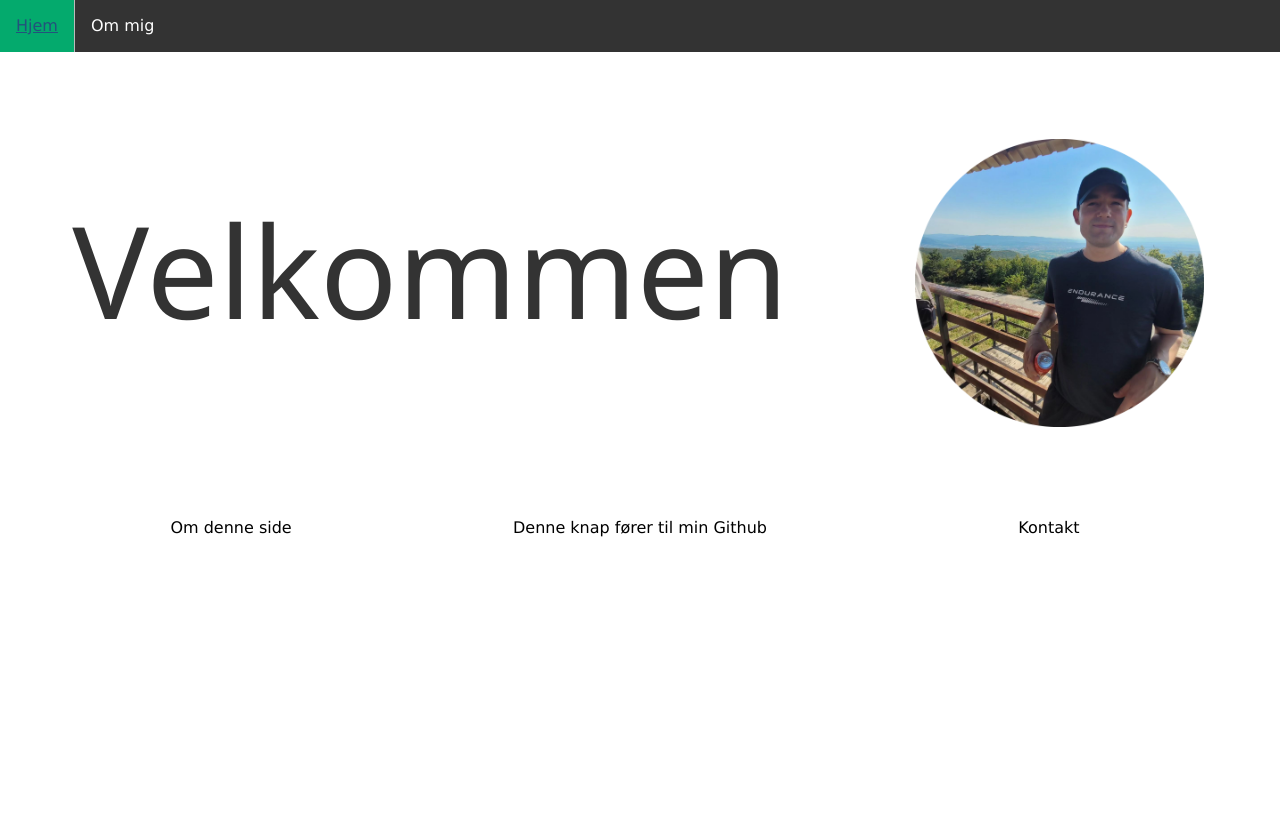
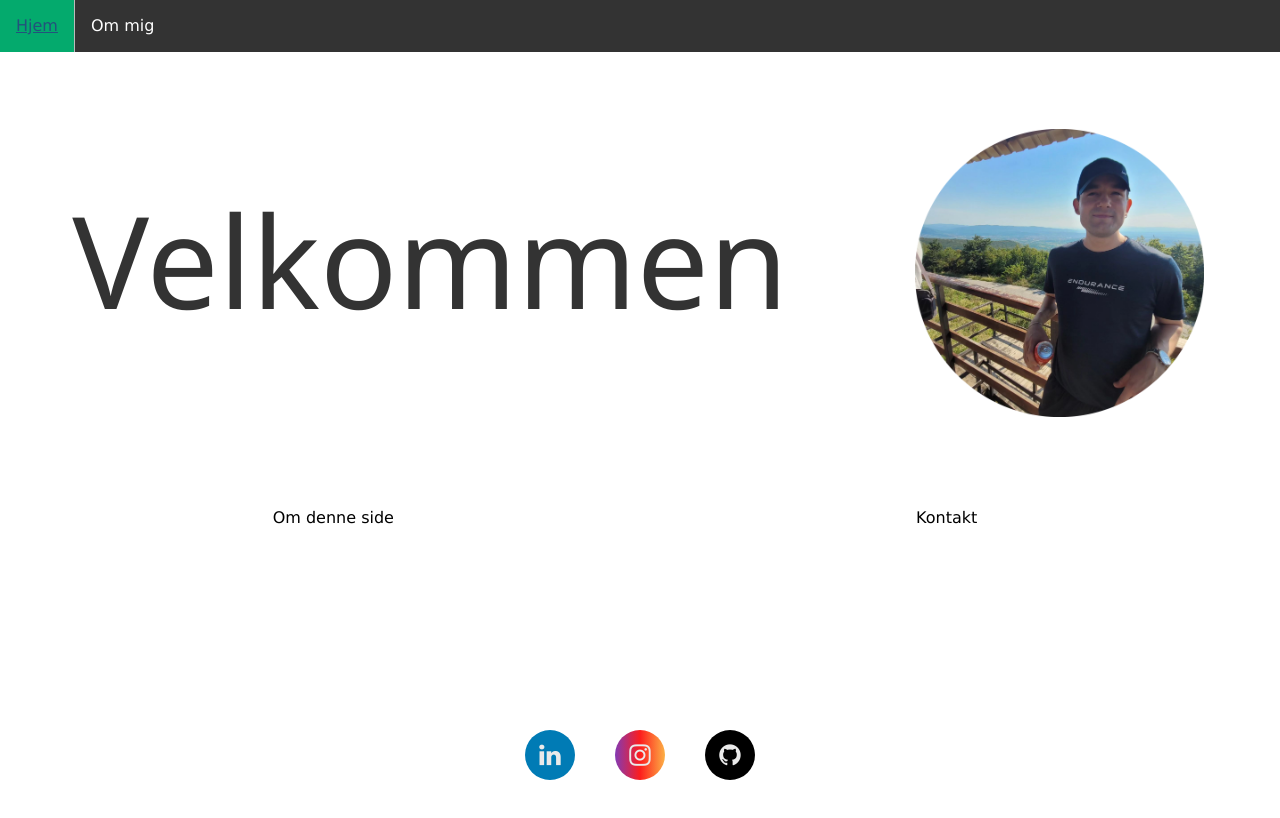
Before and after one commit to ROlsen97/RubensWebApp, a website built with webpack: page index.html in a window 1280 px wide. Built offline with nearby package versions, Linux system fonts and the light colour scheme.

Commit message:
Fixed and updated design
-Added social media icons
-Made navbar sticky
-corrected padding in aboutMe section

```diff
--- a/index.html
+++ b/index.html
@@ -20,14 +20,14 @@
 
 </head>
   <body class = "js-loading">
+    <nav id="navbar">
       <ul>
         <li><a href="#home" id="nav-home">Hjem</a></li>
         <li><a href="#aboutMe" id="nav-aboutMe">Om mig</a></li>
         <!--<li style="float:right"><a href="#HamburgerMenu"><span class="material-symbols-outlined">menu</span></a></li>-->
       </ul>
-
+    </nav>
     <div id="app">
-
         <section id="home">
           <div class="row">
             <div class="CustomPadding">
@@ -44,7 +44,7 @@
             </div>
               <div class="w3-container">
                 <div class="w3-cell-row CustomPadding" align="center">
-                <div v-for="x in Items" class="col-sm-4">
+                  <div v-for="x in Items" class="col-sm-6">
                     <button v-if="x.link" class="button button1" @click="followlink(x)">
                     {{ x.name }}
                     </button>
@@ -54,16 +54,16 @@
                 </div>
               </div>
             </div>
-          </div>
         </section>
 
         <section id="aboutMe">
-          <div class="row">
+          <div class="row CustomPadding">
             <div class="col-sm-5" align="center">
                 <img class ="customWidth CustomPadding imgCustom" src="billederTilWebApp\RubenPaaGlatIs.jpg" alt="RubenPaaGroenland">
             </div>
-            <div class="col-sm-7">
-              <div class="CustomPadding">
+
+            <div class="col-sm-7 buttomPadding">
+              <div>
                 <h1>Om mig</h1>
                   <p>
                     Mit navn er Ruben, og jeg er nyuddannet datamatiker. Jeg har nylig kastet mig ud i at skabe denne hjemmeside, der fungerer som mit online portfolio.
@@ -84,14 +84,19 @@
                     Mit yndlingskodesprog er uden tvivl c#. Dets alsidighed er beundrende, også har jeg hovedsageligt brugt det igennem uddannelsen. Senest har jeg dedikeret tid til at forbedre mine færdigheder inden for hjemmesidedesign. Jeg er tilfreds med mine fremskridt, især fordi min hjemmeside er responsiv.
                   </p>
                 </div>
-                  <div class="container2">
-                    <a href="https://www.linkedin.com/in/ruben-olsen-355351172/" class="fa fa-linkedin"></a>
-                    <a href="https://www.instagram.com/ruberboiiii/" class="fa fa-instagram"></a>
-                  </div>
               </div>
             </div>
           </section>
 
+          <div class="row">
+              <div class="container2 social-icons">
+                <a href="https://www.linkedin.com/in/ruben-olsen-355351172/" class="fa fa-linkedin"></a>
+                <a href="https://www.instagram.com/ruberboiiii/" class="fa fa-instagram"></a>
+                <a href="https://github.com/ROlsen97" class="fa fa-github "></a>
+              </div>
+          </div>
+
+      </div>
       <script src="index.js"></script>
   </body>
 </html>
--- a/index.js
+++ b/index.js
@@ -47,10 +47,9 @@ Vue.createApp({
      return {
       selectedItem: null,
       Items:[
-         {id: 0, name: "Om denne side", info:"Denne side er mit online portfolio. Den består af HTML, CSS, Vue.js, og Bootstrap",
+         {id: 0, name: "Om denne side", info:"Denne side er mit online portfolio. Den består af HTML, CSS, Vue.js, Bootstrap, og Javascript",
          infoToShow: "", showInfo:false},
-         {id: 1, name: "Denne knap fører til min Github", link: "https://github.com/ROlsen97", infoToShow: "", showInfo:false},
-         {id: 2, name: "Kontakt", info: "ruben2010@live.dk", infoToShow: "", showInfo:false}
+         {id: 1, name: "Kontakt", info: "ruben2010@live.dk", infoToShow: "", showInfo:false}
       ]
      };
     },
--- a/style.css
+++ b/style.css
@@ -1,5 +1,21 @@
 * {
     box-sizing: border-box;
+  }
+
+  html{
+    scroll-padding-top: 50px;
+    scroll-behavior: smooth;
+  }
+  #navbar{
+    position: sticky;
+    top: 0;
+    width: 100%;
+    z-index: 1000;
+  }
+
+  #navbar ul{
+    margin: 0;
+    padding: 0;
   }
 
   body {
@@ -124,6 +140,7 @@
     'GRAD' 0,
     'opsz' 24
   }
+
   .fa {
     padding: 20px;
     font-size: 25px !important;
@@ -137,6 +154,7 @@
   section {
     display: none;
     transition: opacity 0.5s ease-in-out;
+    padding-bottom: 100px;
   }
 
   section.show {
@@ -147,25 +165,85 @@
   .fa:hover {
       opacity: 0.7;
   }
+
   .fa-linkedin {
     background: #007bb5;
     color: white;
   }
+
   .fa-instagram {
-    background: #125688;
+    background: #833ab4;
+    background: linear-gradient(
+      to right,
+      #833ab4,#fd1d1d,#fcb045
+    );
+    color: white;
+  }
+
+  .fa-github {
+    background: #000000;
     color: white;
   }
 
   @media screen and (max-width: 767px){
+
     .mig2 {
       min-width: 100px;
       max-width: 201px;
     }
+
     .CustomPadding2{
       padding: 3.5vw;
     }
+
+    .buttomPadding{
+      padding-bottom: 100px;
+    }
+
     .customWidth{
       max-width: 51%;
       min-width: 50%;
     }
+
+    #app {
+      padding-bottom: 100px; /* Øg padding på mindre skærme hvis nødvendigt */
+    }
+
   }
+
+
+#app {
+  position: relative;
+  min-height: 100vh;
+  padding-bottom: 70px; /* Juster denne værdi efter behov */
+}
+
+.social-icons {
+  position: fixed;
+  bottom: 20px;
+  left: 0;
+  right: 0;
+  display: flex;
+  justify-content: center;
+  align-items: center;
+}
+
+.social-icons a {
+  display: flex;
+  justify-content: center;
+  align-items: center;
+  width: 50px;
+  height: 50px;
+  margin: 0 20px;
+  font-size: 24px;
+  color: #eaeaea;
+  border-radius: 50%;
+  text-decoration: none;
+  transition: all 0.3s ease;
+}
+
+.social-icons a:hover {
+  color: #fff;
+  background-color: #007bff;
+  transform: scale(1.1);
+}
```
Lines whose indentation alone changed are shown as unchanged.
